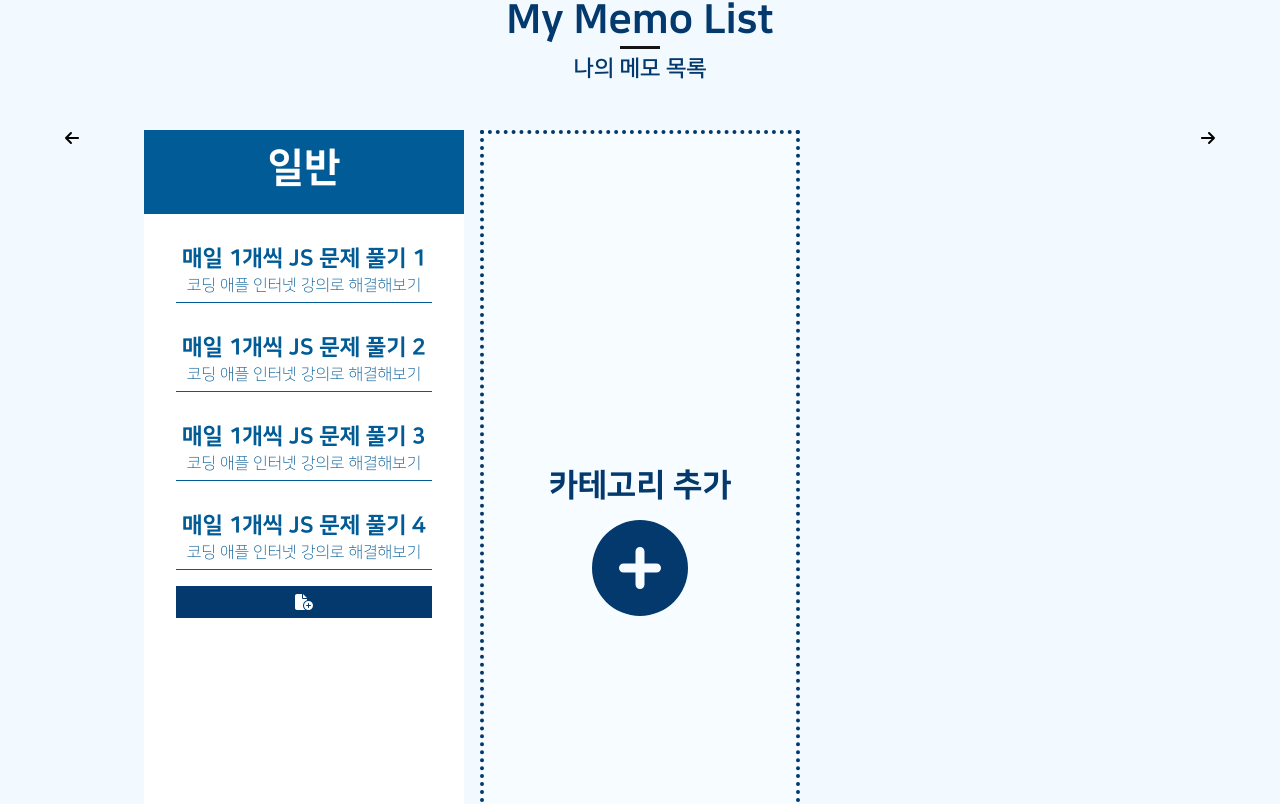
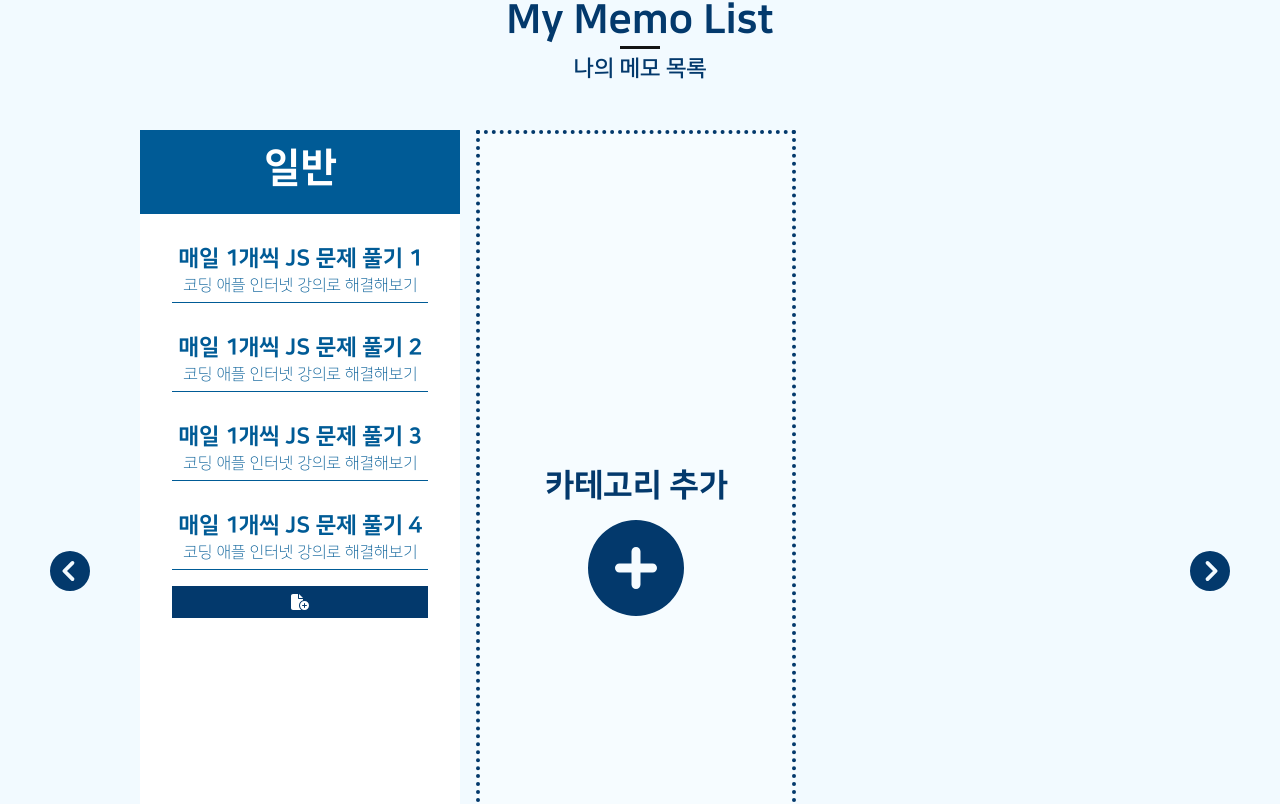
Before and after one commit to RookieAND/MyPersonalMemo, a React (Create React App) app: page /memo in a window 1280 px wide. Shown: the part 610-1414 px from the top of the page. Built offline with nearby package versions, Linux system fonts and the light colour scheme.

Commit message:
RookieAND / refactor : modify frame of memo carousel

```diff
--- a/src/components/main/memo/Memo.jsx
+++ b/src/components/main/memo/Memo.jsx
@@ -1,10 +1,10 @@
 import styled, { css } from "styled-components";
-import { useState, useContext, useRef } from "react";
+import { useState, useContext, useRef, useEffect } from "react";
 
 import { FontAwesomeIcon } from "@fortawesome/react-fontawesome";
 import {
-	faArrowLeft,
-	faArrowRight,
+	faCircleChevronLeft,
+	faCircleChevronRight,
 	faCirclePlus,
 } from "@fortawesome/free-solid-svg-icons";
 
@@ -12,12 +12,28 @@ import { MemoDispatch } from "pages/Container/MemoContainer";
 import MemoCategory from "components/main/memo/MemoCategory";
 
 const Memo = ({ mainMemo }) => {
+	// Carousel 영역과 피드백 메세지 DOM 을 가리키는 Ref 선언.
+	const memoCarousel = useRef(null);
+	const feedbackMsg = useRef(null);
+
+	// 새로운 카테고리 추가와 관련된 state 선언.
 	const [isActive, setActive] = useState(false);
 	const [input, setInput] = useState("");
 
+	// Memo Carousel 과 관련된 state 선언.
+	const totalCategoryAmount = mainMemo.length;
+	const [currentSlide, setCurrentSlide] = useState(0);
+
+	useEffect(() => {
+		memoCarousel.current.style.transition = "all 0.5s ease-in-out";
+		memoCarousel.current.style.transform = `translateX(-${
+			26.25 * currentSlide
+		}vw)`;
+	}, [currentSlide]);
+
 	const dispatch = useContext(MemoDispatch);
-	const feedbackMsg = useRef();
 
+	// 카테고리를 새롭게 생성하기 위한 함수.
 	const createCategory = () => {
 		if (input.length >= 3) {
 			dispatch({
@@ -28,7 +44,7 @@ const Memo = ({ mainMemo }) => {
 				},
 			});
 			resetInput();
-			toggleBtn();
+			setActive(false);
 		}
 		feedbackMsg.current.innerText = "이름은 3자 이상 입력해주세요.";
 	};
@@ -41,8 +57,20 @@ const Memo = ({ mainMemo }) => {
 		setInput("");
 	};
 
-	const toggleBtn = () => {
-		setActive((active) => !active);
+	// carousel 버튼 클릭 시 슬라이드가 넘어가게 하는 함수
+	const slideCarousel = (direction) => {
+		switch (direction) {
+			case "left":
+				if (currentSlide > 0) {
+					setCurrentSlide(currentSlide - 1);
+					return;
+				}
+			case "right":
+				if (currentSlide < totalCategoryAmount - 1) {
+					setCurrentSlide(currentSlide + 1);
+					return;
+				}
+		}
 	};
 
 	return (
@@ -52,9 +80,17 @@ const Memo = ({ mainMemo }) => {
 				<p>나의 메모 목록</p>
 			</Title>
 			<MemoList>
-				<MemoCarouselBtn icon={faArrowLeft} />
-				<MemoCarousel>
-					<MemoCategoryList memoAmount={mainMemo.length}>
+				<MemoCarouselBtn>
+					<FontAwesomeIcon
+						icon={faCircleChevronLeft}
+						onClick={() => slideCarousel("left")}
+					/>
+				</MemoCarouselBtn>
+				<div className="carousel">
+					<MemoCategoryList
+						totalCategoryAmount={totalCategoryAmount}
+						ref={memoCarousel}
+					>
 						{mainMemo.map(({ category, memo }) => (
 							<MemoCategory key={category} category={category} memo={memo} />
 						))}
@@ -71,7 +107,7 @@ const Memo = ({ mainMemo }) => {
 									<div className="button">
 										<button onClick={createCategory}>등록</button>
 										<button onClick={resetInput}>초기화</button>
-										<button onClick={toggleBtn} className="cancel">
+										<button onClick={() => setActive(false)} className="cancel">
 											취소
 										</button>
 									</div>
@@ -79,13 +115,21 @@ const Memo = ({ mainMemo }) => {
 							) : (
 								<div className="text">
 									<h5>카테고리 추가</h5>
-									<FontAwesomeIcon icon={faCirclePlus} onClick={toggleBtn} />
+									<FontAwesomeIcon
+										icon={faCirclePlus}
+										onClick={() => setActive(true)}
+									/>
 								</div>
 							)}
 						</AddCategory>
 					</MemoCategoryList>
-				</MemoCarousel>
-				<MemoCarouselBtn icon={faArrowRight} />
+				</div>
+				<MemoCarouselBtn>
+					<FontAwesomeIcon
+						icon={faCircleChevronRight}
+						onClick={() => slideCarousel("right")}
+					/>
+				</MemoCarouselBtn>
 			</MemoList>
 		</Wrapper>
 	);
@@ -134,13 +178,20 @@ const MemoList = styled.div`
 	width: 100%;
 
 	display: flex;
+
+	.carousel {
+		width: 80%;
+		overflow: hidden;
+	}
 `;
 
 const MemoCategoryList = styled.div`
-	${({ theme, memoAmount }) => {
+	${({ theme, totalCategoryAmount }) => {
 		const { paddings } = theme;
 		return css`
-			width: ${`${25 * (memoAmount + 1) + 1.25 * memoAmount}vw`};
+			width: ${`${
+				25 * (totalCategoryAmount + 1) + 1.25 * totalCategoryAmount
+			}vw`};
 			min-height: 90vh;
 			padding-bottom: ${paddings.xl};
 
@@ -151,15 +202,20 @@ const MemoCategoryList = styled.div`
 	}}
 `;
 
-const MemoCarousel = styled.div`
-	width: 77.5%;
-	overflow: hidden;
-`;
+const MemoCarouselBtn = styled.button`
+	${({ theme }) => {
+		const { fonts, colors } = theme;
+		return css`
+			width: 11.25vw;
+			background-color: transparent;
 
-const MemoCarouselBtn = styled(FontAwesomeIcon)`
-	width: 11.25vw;
-	position: relative;
-	top: 0;
+			position: relative;
+			top: 0;
+
+			color: ${colors.blue.secondary};
+			font-size: ${fonts.size.xl};
+		`;
+	}}
 `;
 
 const AddCategory = styled.div`
--- a/src/components/main/memo/MemoCategory.jsx
+++ b/src/components/main/memo/MemoCategory.jsx
@@ -68,9 +68,16 @@ const MemoCategory = ({ category, memo }) => {
 				<h5>{category}</h5>
 			</Title>
 			<MemoList>
-				{memo.map((elm) => (
+				{memo.length > 0 ? (
+					memo.map((elm) => (
 						<MemoElement key={elm.id} memo={elm} category={category} />
-				))}
+					))
+				) : (
+					<div className="notice-empty">
+						<h5>등록된 메모 없음</h5>
+						<p>새로운 메모를 추가해보세요!</p>
+					</div>
+				)}
 				<AddMemoElement>
 					{isAddingMemo ? (
 						<>
@@ -119,7 +126,7 @@ const MemoCategory = ({ category, memo }) => {
 
 const Wrapper = styled.div`
 	${({ theme }) => {
-		const { colors, margins } = theme;
+		const { colors } = theme;
 		return css`
 			width: 25vw;
 			height: 105vh;
@@ -152,12 +159,30 @@ const Title = styled.div`
 `;
 
 const MemoList = styled.div`
+	${({ theme }) => {
+		const { fonts, margins } = theme;
+		return css`
 			height: 80%;
 			padding: 5% 0%;
 
 			display: flex;
 			flex-direction: column;
 			align-items: flex-end;
+
+			.notice-empty {
+				margin: ${margins.xl} auto;
+				text-align: center;
+
+				h5 {
+					font-size: ${fonts.size.xl};
+				}
+
+				p {
+					font-size: ${fonts.size.sm};
+				}
+			}
+		`;
+	}}
 `;
 
 const AddMemoElement = styled.div`
--- a/src/components/main/memo/MemoElement.jsx
+++ b/src/components/main/memo/MemoElement.jsx
@@ -22,6 +22,7 @@ const MemoElement = ({ memo, category }) => {
 	const dispatch = useContext(MemoDispatch);
 
 	const removeMemo = () => {
+		console.log(memo);
 		dispatch({
 			type: "REMOVE_MEMO",
 			category,
--- a/src/pages/Container/MemoContainer.jsx
+++ b/src/pages/Container/MemoContainer.jsx
@@ -23,7 +23,10 @@ const reducer = (state, action) => {
 								...memoList.memo,
 								{
 									...action.newMemo,
-									id: memoList.memo[memoList.memo.length - 1] + 1,
+									id:
+										memoList.memo.length === 0
+											? 1
+											: memoList.memo[memoList.memo.length - 1].id + 1,
 								},
 							],
 					  }
```
Lines whose indentation alone changed are shown as unchanged.
